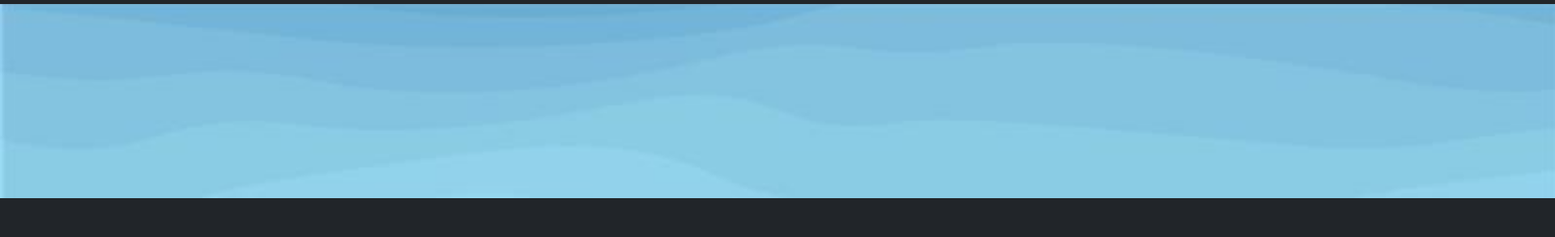
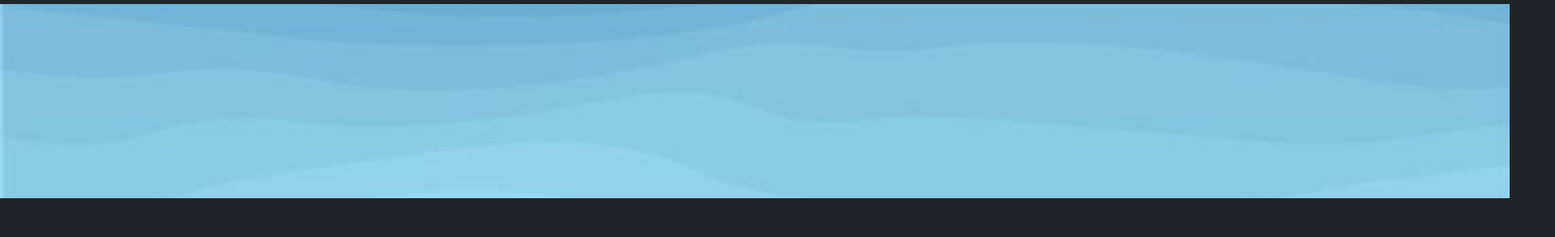
Before and after one commit to ArthurVieiraaa/marinelifestyle, a plain HTML site: page cadastro.html in a window 1280 px wide. Shown: the part 77-370 px from the top of the page at 81% size, 1920 px wide, since content can reach past the window. Drawn offline with nearby package versions, Linux system fonts and the light colour scheme.

Commit message:
arrumando

```diff
--- a/cadastro.html
+++ b/cadastro.html
@@ -35,7 +35,7 @@
     </nav>
 
       <div>
-        <div class="container-fluid" style="background: url(img/fundoheader.png); height: 240px; width: 1920px; background-repeat: no-repeat; background-size:cover;">
+        <div class="container-fluid" style="background: url(img/fundoheader.png); height: 240px; width: 1864px; background-repeat: no-repeat; background-size:cover;">
         <img src="img/logosite.png" alt="" width="00px">
       </div>
 
```
Also changed, not shown: desconhecidos.html (+1 -1 lines), extincao.html (+1 -1 lines), index.html (+1 -1 lines), login.html (+1 -1 lines), objetivo.html (+1 -1 lines), ongs.html (+1 -1 lines), referencias.html (+1 -1 lines), senha.html (+1 -1 lines), sobre.html (+1 -1 lines), 1 other file.
